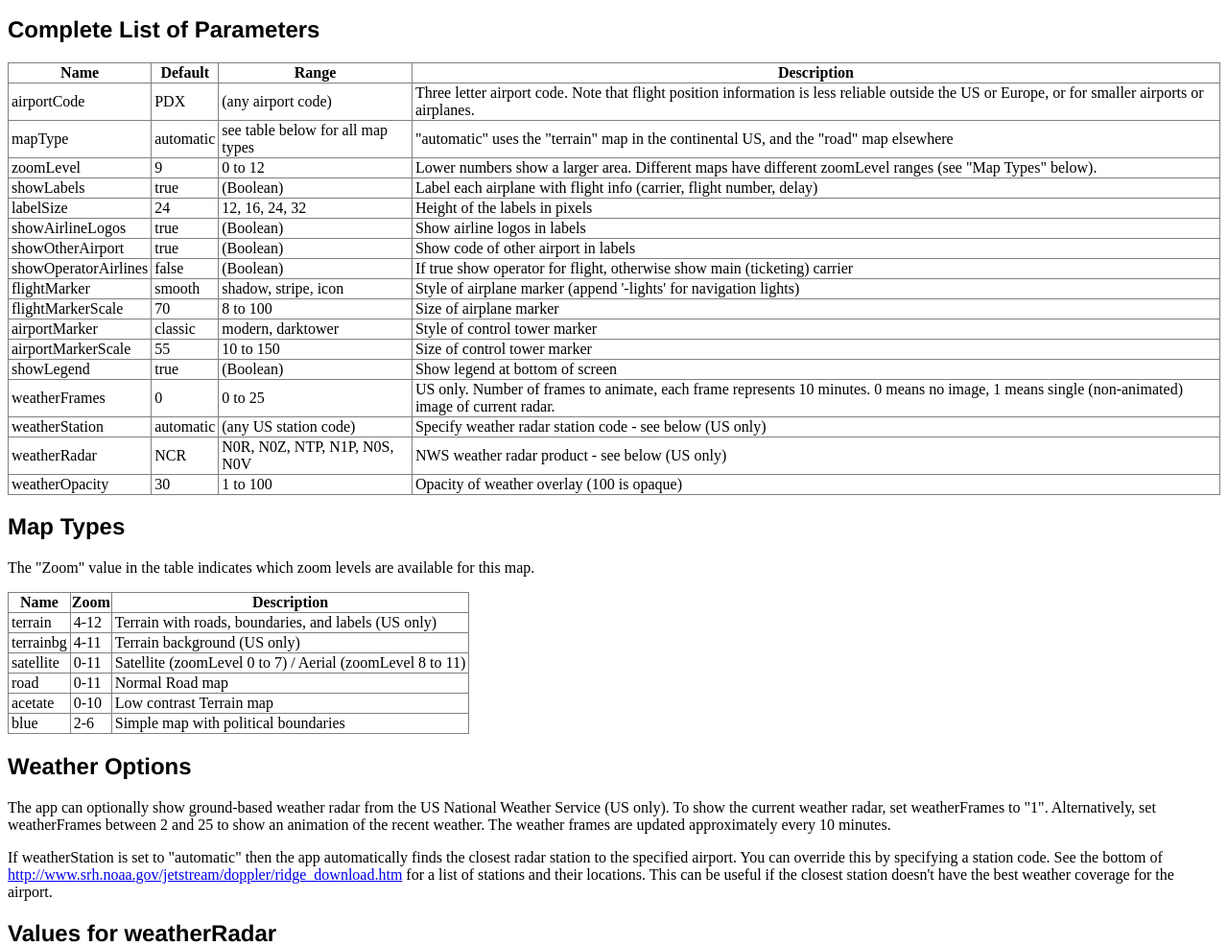
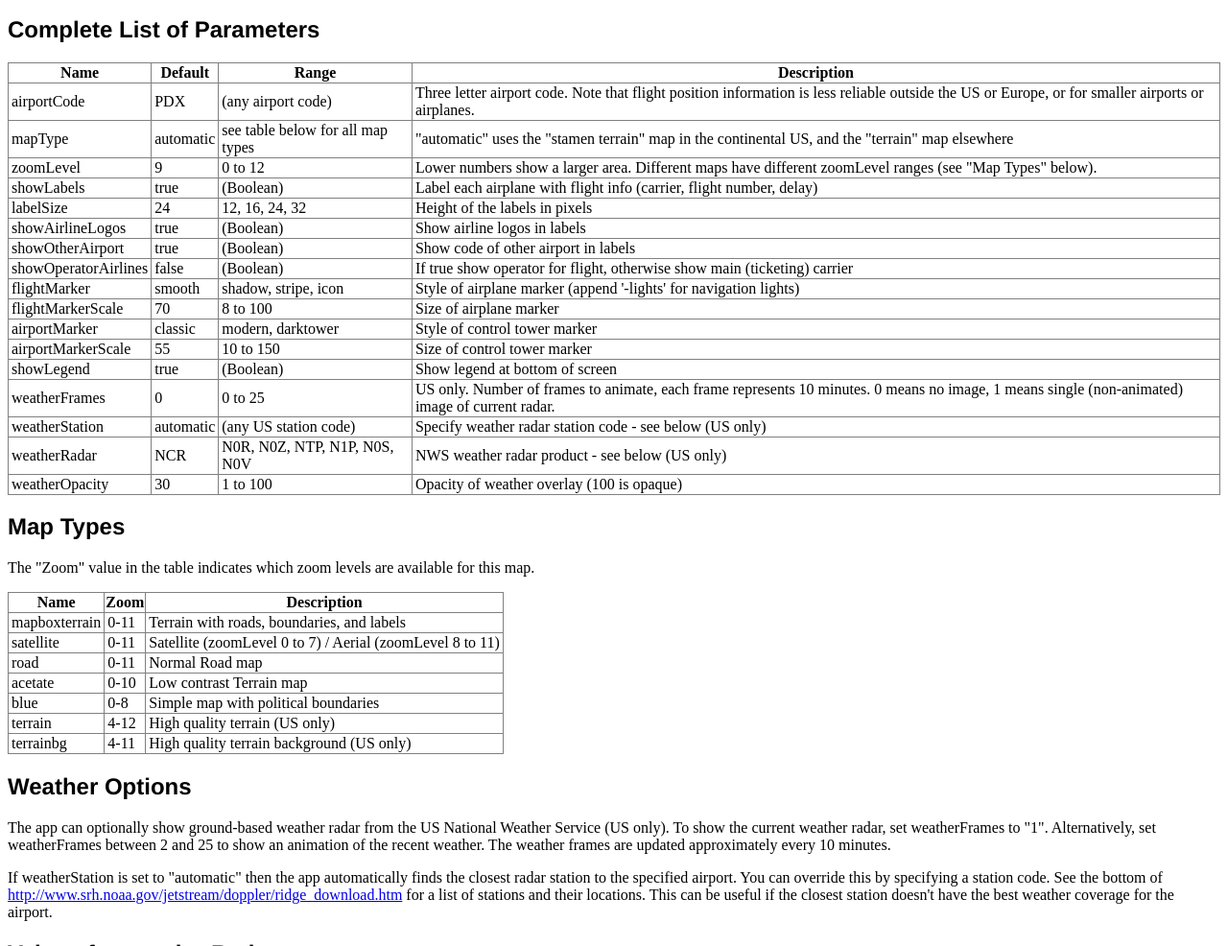
Before and after one commit to gsegurapa/zat, a plain HTML site: page airtrack/help.html in a window 1280 px wide. Shown: the part 481-1467 px from the top of the page at 96% size. Drawn offline with nearby package versions, Linux system fonts and the light colour scheme.

Commit message:
updated help file

```diff
--- a/airtrack/help.html
+++ b/airtrack/help.html
@@ -60,7 +60,7 @@ When in full screen mode the mouse cursor is hidden when over the map (you can s
 <tr><td>airportCode</td><td>PDX</td><td>(any airport code)</td><td>Three letter airport code.
 Note that flight position information is less reliable outside the US or Europe, or for smaller airports or airplanes.</td></tr>
 <tr><td>mapType</td><td>automatic</td>
-  <td>see table below for all map types</td><td>"automatic" uses the "terrain" map in the continental US, and the "road" map elsewhere</td></tr>
+  <td>see table below for all map types</td><td>"automatic" uses the "stamen terrain" map in the continental US, and the "terrain" map elsewhere</td></tr>
 <tr><td>zoomLevel</td><td>9</td><td>0 to 12</td><td>Lower numbers show a larger area. Different maps have different zoomLevel ranges (see "Map Types" below).</td></tr>
 <tr><td>showLabels</td><td>true</td><td>(Boolean)</td><td>Label each airplane with flight info (carrier, flight number, delay)</td></tr>
 <tr><td>labelSize</td><td>24</td><td>12, 16, 24, 32</td><td>Height of the labels in pixels</td></tr>
@@ -87,12 +87,13 @@ Note that flight position information is less reliable outside the US or Europe,
 <p>The "Zoom" value in the table indicates which zoom levels are available for this map.
 <table border="1">
 <tr><th>Name</th><th>Zoom</th><th>Description</th></tr>
-<tr><td>terrain</td><td>4-12</td><td>Terrain with roads, boundaries, and labels (US only)</td></tr>
-<tr><td>terrainbg</td><td>4-11</td><td>Terrain background (US only)</td></tr>
+<tr><td>mapboxterrain</td><td>0-11</td><td>Terrain with roads, boundaries, and labels</td></tr>
 <tr><td>satellite</td><td>0-11</td><td>Satellite (zoomLevel 0 to 7) / Aerial (zoomLevel 8 to 11)</td></tr>
 <tr><td>road</td><td>0-11</td><td>Normal Road map</td></tr>
 <tr><td>acetate</td><td>0-10</td><td>Low contrast Terrain map</td></tr>
-<tr><td>blue</td><td>2-6</td><td>Simple map with political boundaries</td></tr>
+<tr><td>blue</td><td>0-8</td><td>Simple map with political boundaries</td></tr>
+<tr><td>terrain</td><td>4-12</td><td>High quality terrain (US only)</td></tr>
+<tr><td>terrainbg</td><td>4-11</td><td>High quality terrain background (US only)</td></tr>
 </table>
 
 <h2>Weather Options</h2>
```
